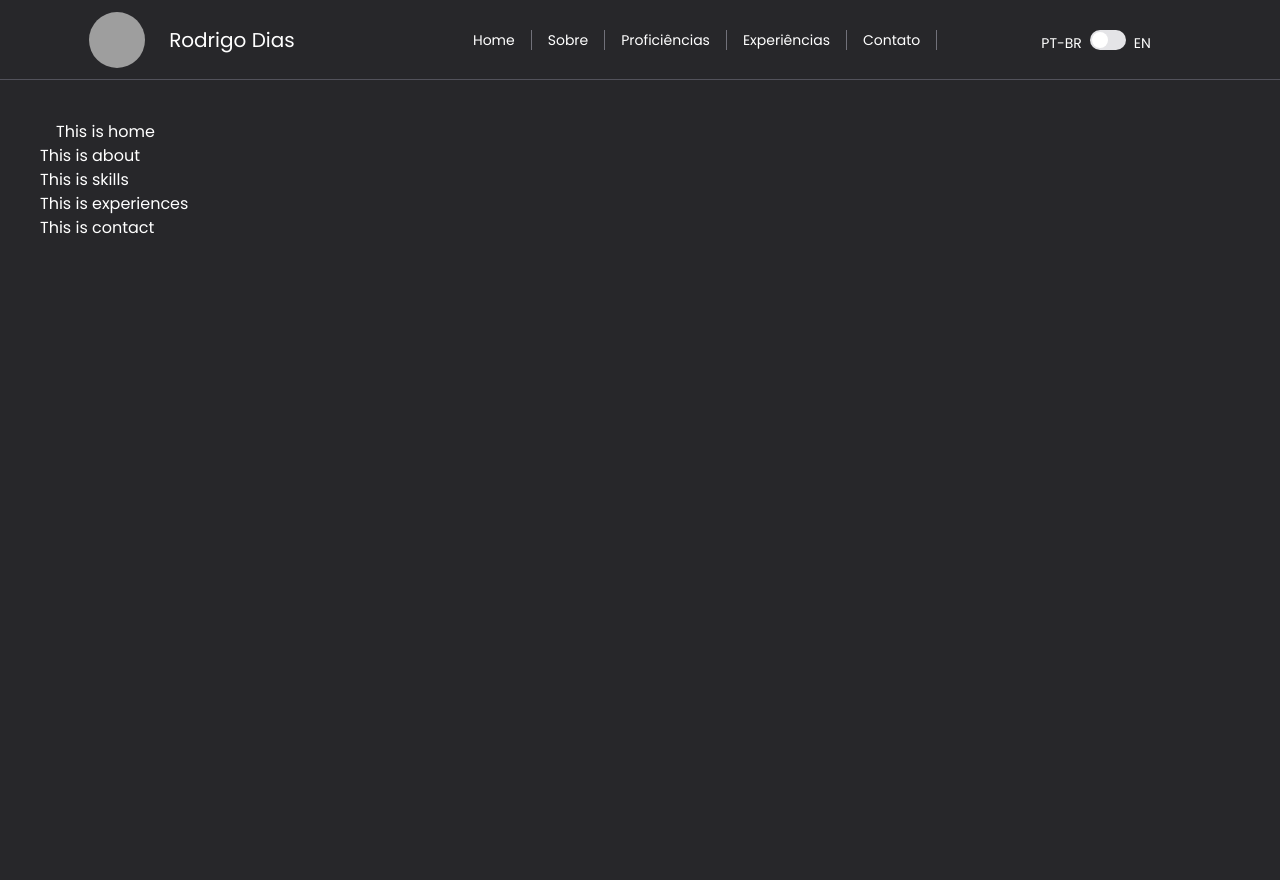
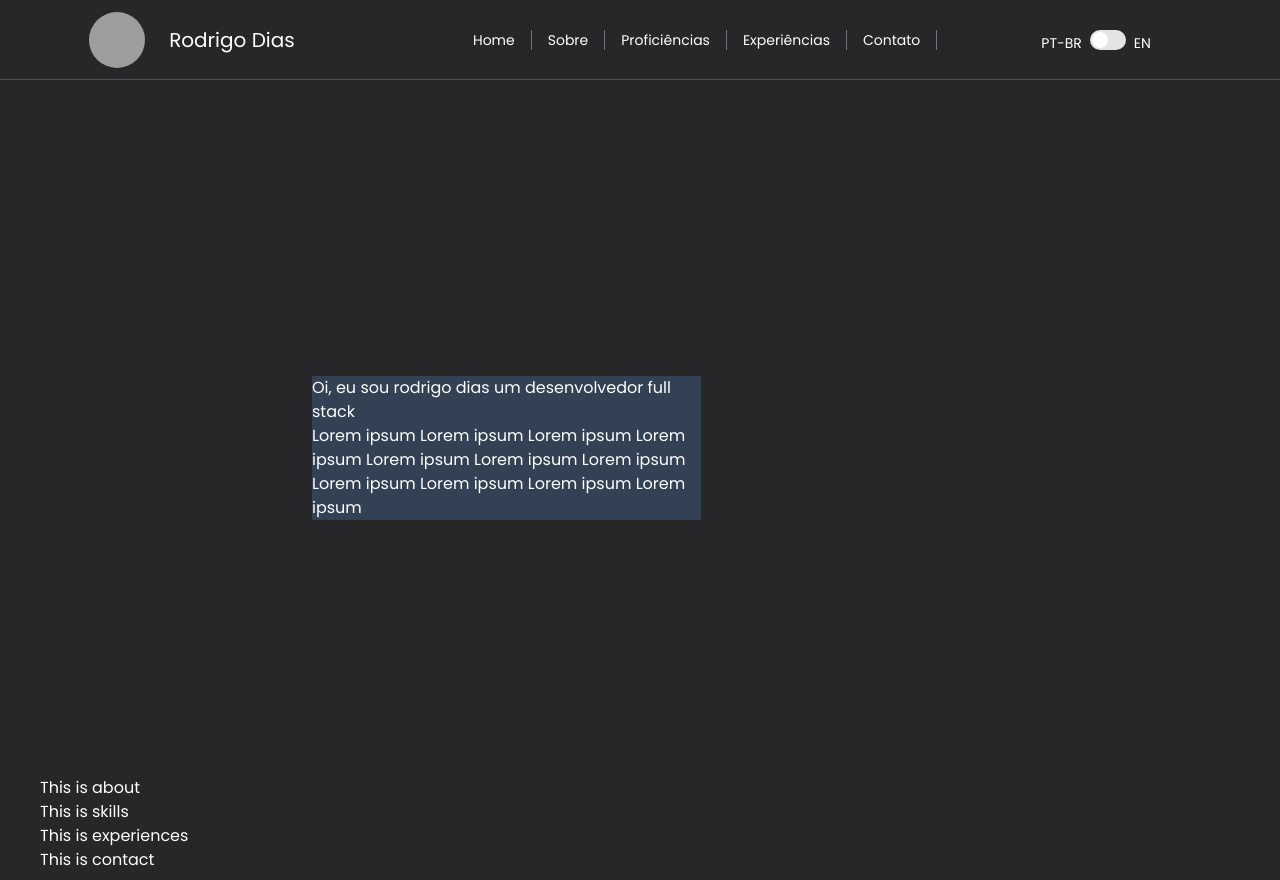
Before and after one commit to rdias66/next-portfolio, a Next.js app: page / in a window 1280 px wide. Built offline with nearby package versions, Linux system fonts and the light colour scheme; grey boxes are pictures that could not be loaded.

Commit message:
home initial setup

```diff
--- a/src/app/data/texts-EN.tsx
+++ b/src/app/data/texts-EN.tsx
@@ -7,9 +7,9 @@ const TextsEN = () => {
     contact: 'Contact',
   }
   const homeTexts = {
-    description:
-      'Lorem ipsum dolor sit amet, consectetur adipiscing elit, sed do eiusmod tempor incididunt ut labore et dolore magna aliqua. Ut enim ad minim veniam, quis nostrud exercitation ullamco laboris nisi ut aliquip ex ea commodo consequat. Duis aute irure dolor in reprehenderit in voluptate velit esse cillum dolore eu fugiat nulla pariatur. Excepteur sint occaecat cupidatat non proident, sunt in culpa qui officia deserunt mollit anim id est laborum',
-    introduction: 'Hi, im rodrigo dias a full stack developer',
+    mainText: 'Hi, im rodrigo dias a full stack developer',
+    introduction:
+      'Lorem ipsum Lorem ipsum Lorem ipsum Lorem ipsum Lorem ipsum Lorem ipsum Lorem ipsum Lorem ipsum Lorem ipsum Lorem ipsum Lorem ipsum',
   }
   return { headerTexts, homeTexts }
 }
--- a/src/app/data/texts-PT.tsx
+++ b/src/app/data/texts-PT.tsx
@@ -7,9 +7,9 @@ const TextsPT = () => {
     contact: 'Contato',
   }
   const homeTexts = {
-    description:
-      'Lorem ipsum dolor sit amet, consectetur adipiscing elit, sed do eiusmod tempor incididunt ut labore et dolore magna aliqua. Ut enim ad minim veniam, quis nostrud exercitation ullamco laboris nisi ut aliquip ex ea commodo consequat. Duis aute irure dolor in reprehenderit in voluptate velit esse cillum dolore eu fugiat nulla pariatur. Excepteur sint occaecat cupidatat non proident, sunt in culpa qui officia deserunt mollit anim id est laborum',
-    introduction: 'Oi, eu sou Rodrigo dias e sou um  desenvolvedor full stack',
+    mainText: 'Oi, eu sou rodrigo dias um desenvolvedor full stack',
+    introduction:
+      'Lorem ipsum Lorem ipsum Lorem ipsum Lorem ipsum Lorem ipsum Lorem ipsum Lorem ipsum Lorem ipsum Lorem ipsum Lorem ipsum Lorem ipsum',
   }
   return { headerTexts, homeTexts }
 }
--- a/src/app/page.tsx
+++ b/src/app/page.tsx
@@ -27,7 +27,7 @@ export default function App() {
           <div className="p-10">
             <Label>PT-BR</Label>
             <Switch
-              id="language-change"
+              id="languageSwitch"
               className="m-2"
               checked={languageController}
               onCheckedChange={setLanguage}
@@ -37,7 +37,7 @@ export default function App() {
         }
       />
       <div className=" absolute h-full w-full bg-zinc-800 p-10 text-white">
-        <Home />
+        <Home LanguageTextData={pageTexts.homeTexts} />
         <About />
         <Skills />
         <Experiences />
--- a/src/app/sections/home.tsx
+++ b/src/app/sections/home.tsx
@@ -1,7 +1,10 @@
-export function Home() {
+export function Home({ LanguageTextData }: any) {
   return (
     <section className="pl-4 pr-4 max-w-full" id="Home">
-      <h1>This is home</h1>
+      <div className="m-64 w-1/3 bg-slate-700">
+        <h1>{LanguageTextData.mainText}</h1>
+        <p>{LanguageTextData.introduction} </p>
+      </div>
     </section>
   )
 }
```
